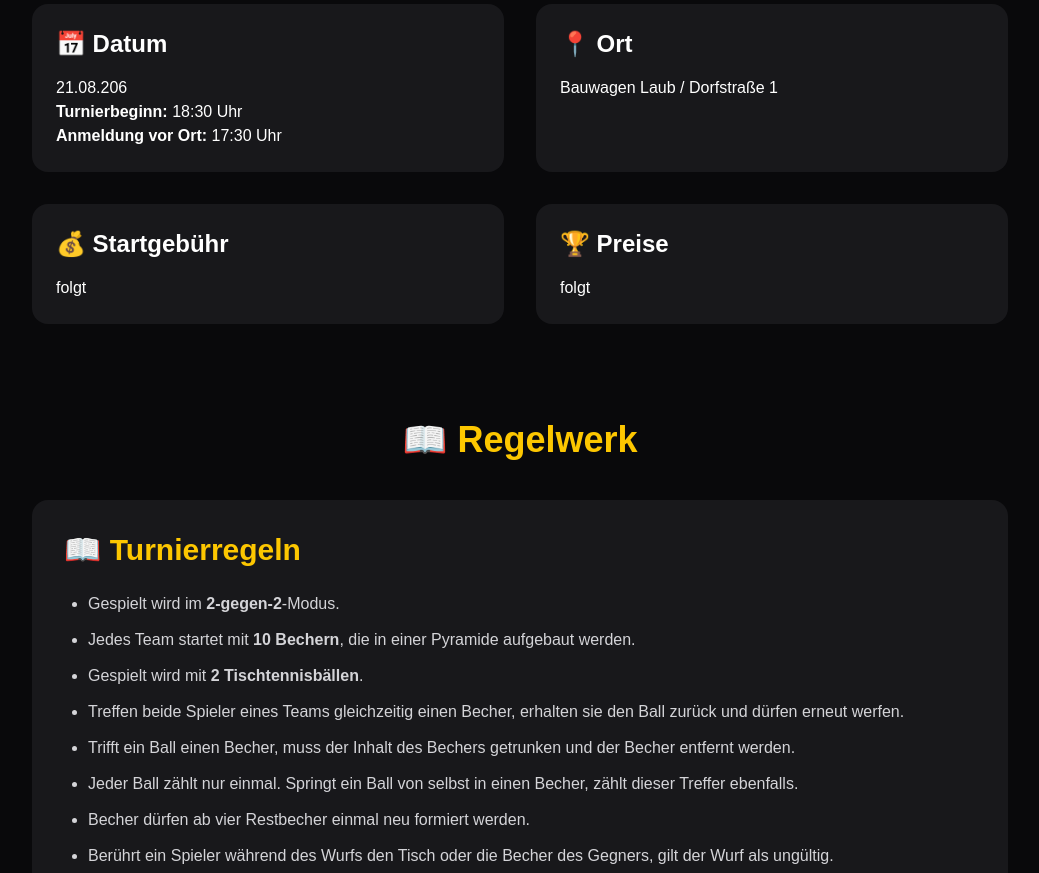
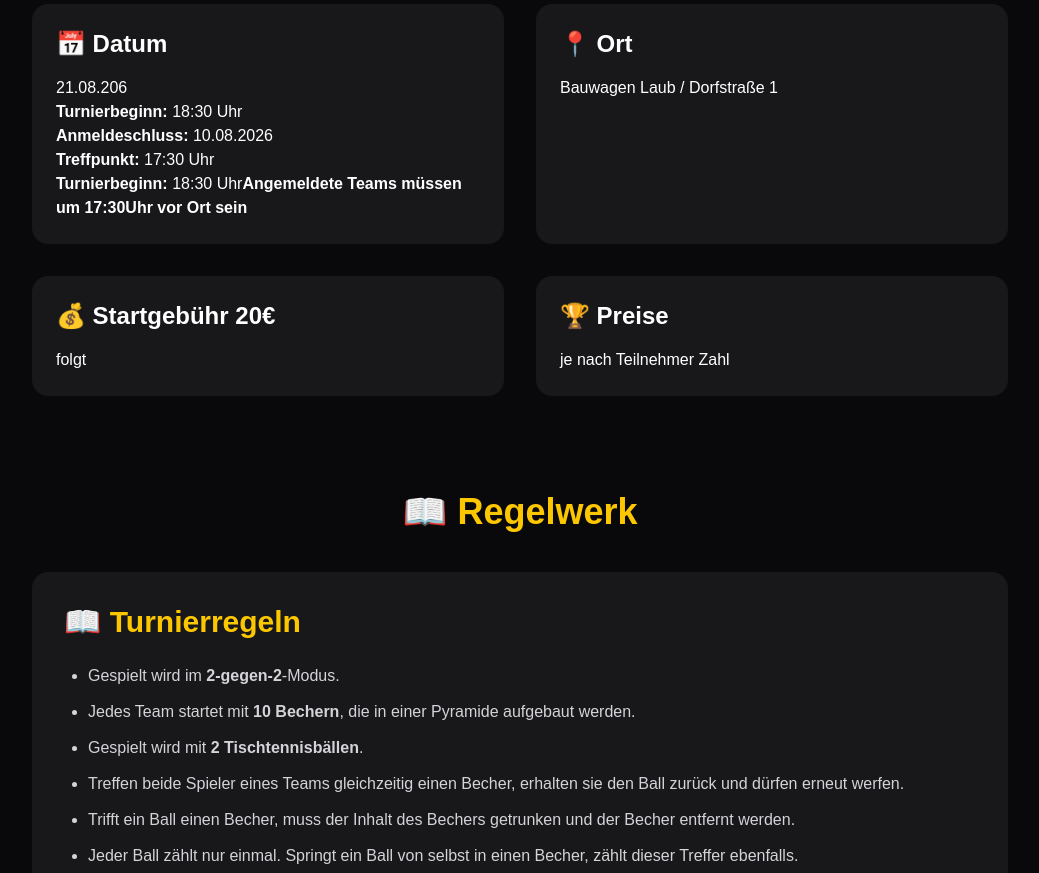
Before and after one commit to sschneid12-cyber/BW-Laub-Bierpongturnier-2026, a Next.js app: page / in a window 1280 px wide. Shown: the part 980-1853 px from the top of the page, without its empty margins (120-1159 px from the left). Built offline with nearby package versions, Linux system fonts and the light colour scheme.

Commit message:
Infos Aktualisiert

```diff
--- a/app/anmelden/page.tsx
+++ b/app/anmelden/page.tsx
@@ -105,7 +105,8 @@ onChange={(e) => setDrink(e.target.value)}
 <option value="">Bitte auswählen</option>
 <option value="Bier">Bier</option>
 <option value="Radler">Radler</option>
-<option value="Weißweinschorle">Weißweinschorle</option>
+<option value="Weißweinschorle Süß">Weißweinschorle Süß</option>
+<option value="Weißweinschorle Sauer">Weißweinschorle Sauer</option>
 </select>
 </div>
 
--- a/app/page.tsx
+++ b/app/page.tsx
@@ -95,7 +95,13 @@ className="max-w-5xl mx-auto px-6 py-24 space-y-12"
     <br />
     <strong>Turnierbeginn:</strong> 18:30 Uhr
     <br />
-   <strong>Anmeldung vor Ort:</strong> 17:30 Uhr  </p>
+    <strong>Anmeldeschluss:</strong> 10.08.2026
+<br />
+<strong>Treffpunkt:</strong> 17:30 Uhr
+<br />
+<strong>Turnierbeginn:</strong> 18:30 Uhr
+
+   <strong>Angemeldete Teams müssen um 17:30Uhr vor Ort sein</strong> </p>
 </div>
 
 <div className="bg-zinc-900 rounded-2xl p-6">
@@ -104,13 +110,13 @@ className="max-w-5xl mx-auto px-6 py-24 space-y-12"
 </div>
 
 <div className="bg-zinc-900 rounded-2xl p-6">
-<h3 className="text-2xl font-bold mb-4">💰 Startgebühr</h3>
+<h3 className="text-2xl font-bold mb-4">💰 Startgebühr 20€</h3>
 <p>folgt</p>
 </div>
 
 <div className="bg-zinc-900 rounded-2xl p-6">
 <h3 className="text-2xl font-bold mb-4">🏆 Preise</h3>
-<p>folgt</p>
+<p>je nach Teilnehmer Zahl</p>
 </div>
 
 </div>
```
